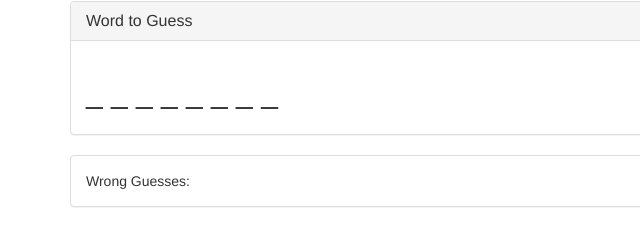
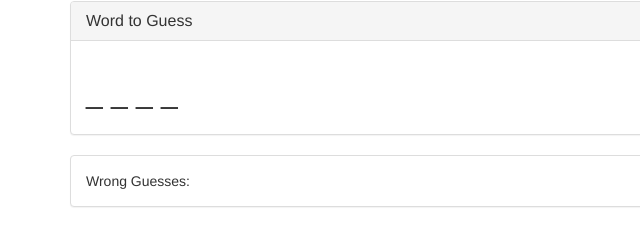
Before and after one commit to danaeboyd/Hangman-Game, a plain HTML site: page index.html in a window 1280 px wide. Shown: the part 269-494 px from the top of the page, 0-640 px from the left. Drawn offline with nearby package versions, Linux system fonts and the light colour scheme.

Commit message:
Changed HTML to reflect round conditions - added document.getElementById functions.

```diff
--- a/assets/javascript/game.js
+++ b/assets/javascript/game.js
@@ -37,6 +37,14 @@ function startGame () {
 		blanksAndSuccesses.push("_");
 	}
 
+	// Change HTML to reflect round conditions
+	// .join removes commas between blank spaces.
+	document.getElementById("wordToGuess").innerHTML = blanksAndSuccesses.join(" ");
+	// Relate to Game Counter Variables above.
+	document.getElementById("numGuesses").innerHTML = guessesLeft;
+	document.getElementById("winCounter").innerHTML = winCount;
+	document.getElementById("lossCounter").innerHTML = lossCount;
+
 
 
 	// Testing / Debugging
--- a/index.html
+++ b/index.html
@@ -22,7 +22,7 @@
 				<h3 class="panel-title">Word to Guess</h3>
 			</div>
 			<div class="panel-body">
-				<h2>_ _ _ _ _ _ _ _</h2>
+				<h2 id="wordToGuess">_ _ _ _ _ _ _ _</h2>
 			</div>
 		</div>
 
```
